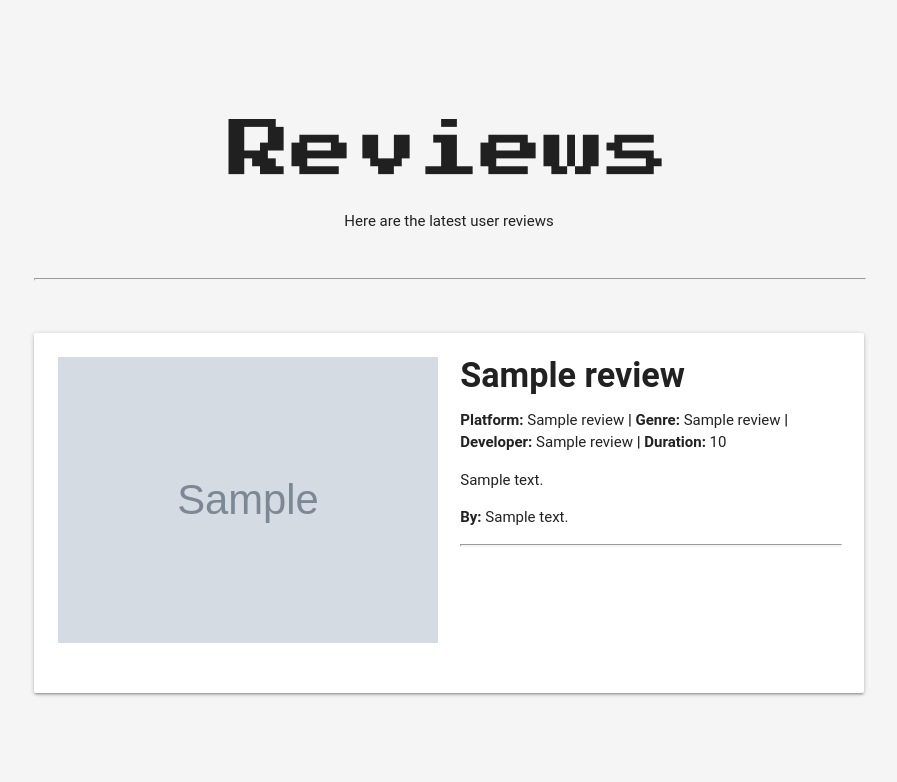
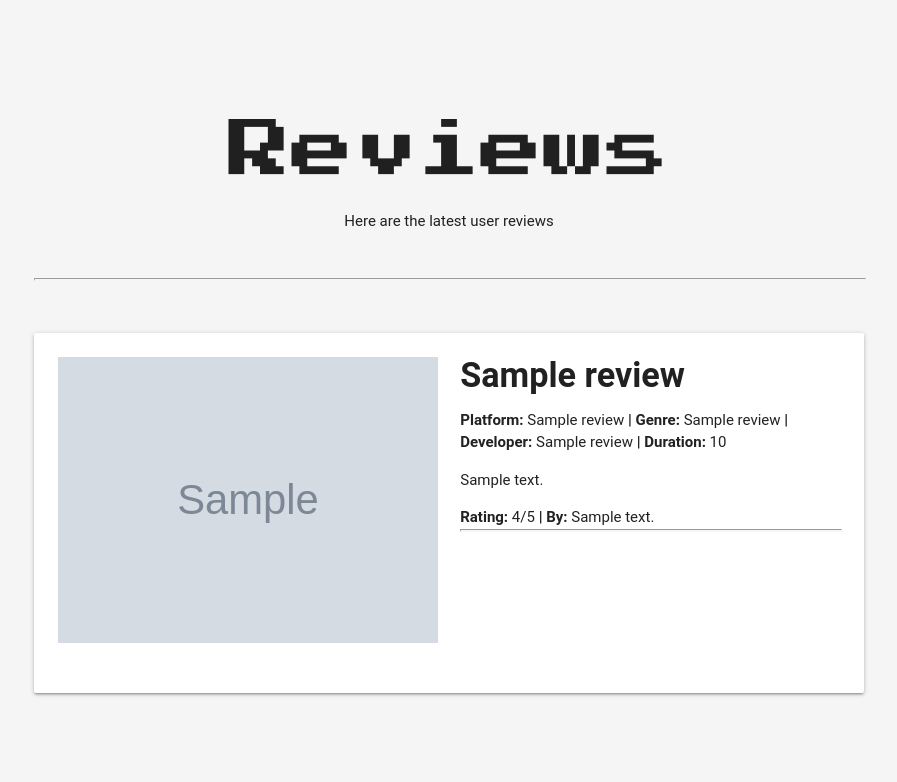
Before and after one commit to Kagebounshin/game-rating-site, a Flask app: page /reviews in a window 1280 px wide. Shown: the part 65-847 px from the top of the page, without its empty margins (191-1088 px from the left). Run offline with Flask 2, Linux system fonts and the light colour scheme; grey boxes marked "Sample" are stand-in pictures; a database or web service that is not in the repository returns one stand-in record (values such as "Sample title"); some libraries are stand-ins or nearby versions.

Commit message:
Added a simple rating system from 1 to 5

```diff
--- a/app.py
+++ b/app.py
@@ -188,6 +188,7 @@ def add_review(finished_id):
             "developer_name": request.form.get("developer_name"),
             "duration": request.form.get("duration"),
             "review_text": request.form.get("review_text"),
+            "rating_nr": request.form.get("rating_nr"),
             "photo_url": photo_upload["secure_url"],
             "review_by": session["user"]
         }
@@ -199,9 +200,10 @@ def add_review(finished_id):
     finish = mongo.db.finished.find().sort("backlog_name", 1)
     genres = mongo.db.reviews_genre.find().sort("genre_name", 1)
     platforms = mongo.db.reviews_platform.find().sort("platform_name", 1)
+    ratings = mongo.db.rating.find().sort("rating_nr", 1)
     return render_template(
         "add_review.html", finished=finished, finish=finish,
-        genres=genres, platforms=platforms)
+        genres=genres, platforms=platforms, ratings=ratings)
 
 
 # def add_images():
--- a/templates/reviews.html
+++ b/templates/reviews.html
@@ -55,11 +55,21 @@
                 <p class="review-text">
                     {{ review.review_text }}
                 </p>
-                <p>
+                <p class="inline">
+                    <span>
+                        Rating:
+                    </span>
+                   {{ review.rating_nr }}/5
+                   <span>
+                    |
+                </span>
+                </p>
+                <p class="inline">
                     <span>
                         By:
                     </span>
                     {{ review.review_by }}
+
                 </p>
                 <hr>
                 </div>
```
Also changed, not shown: templates/add_review.html (+11 -0 lines).
